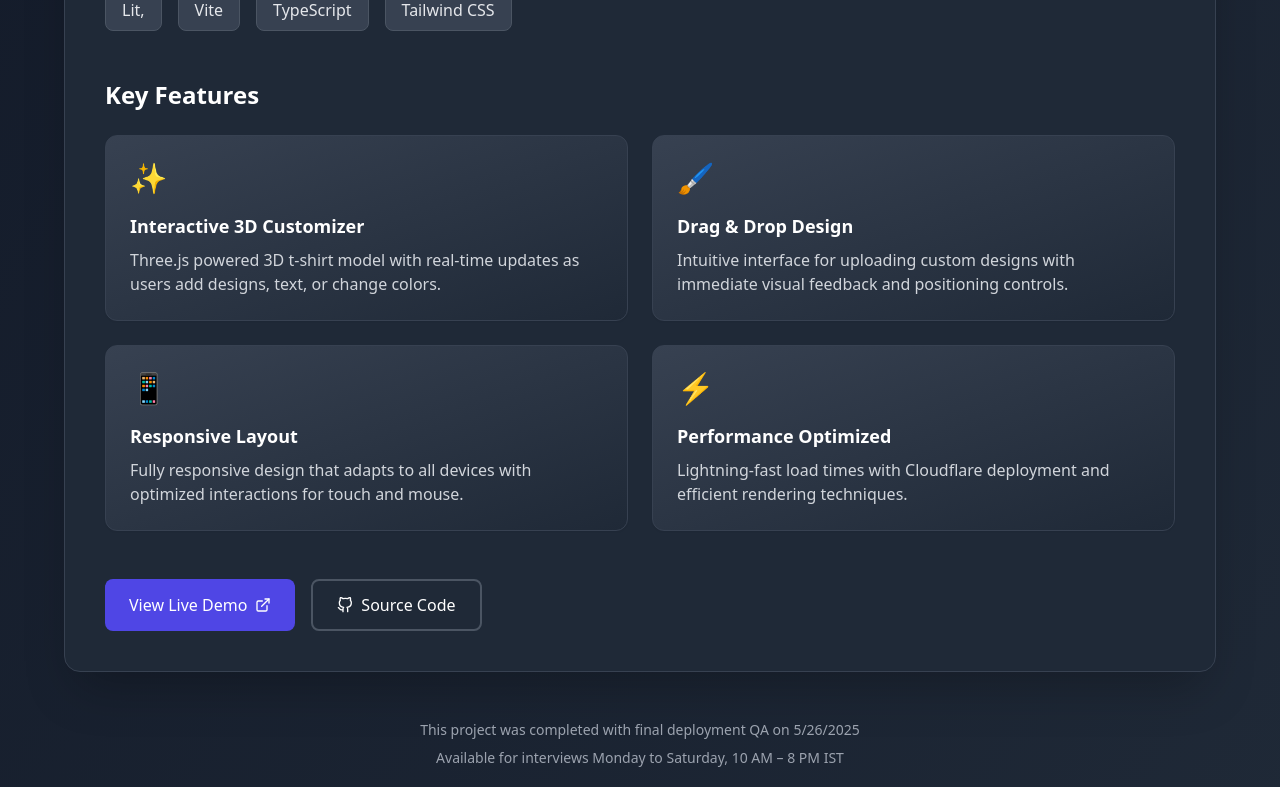
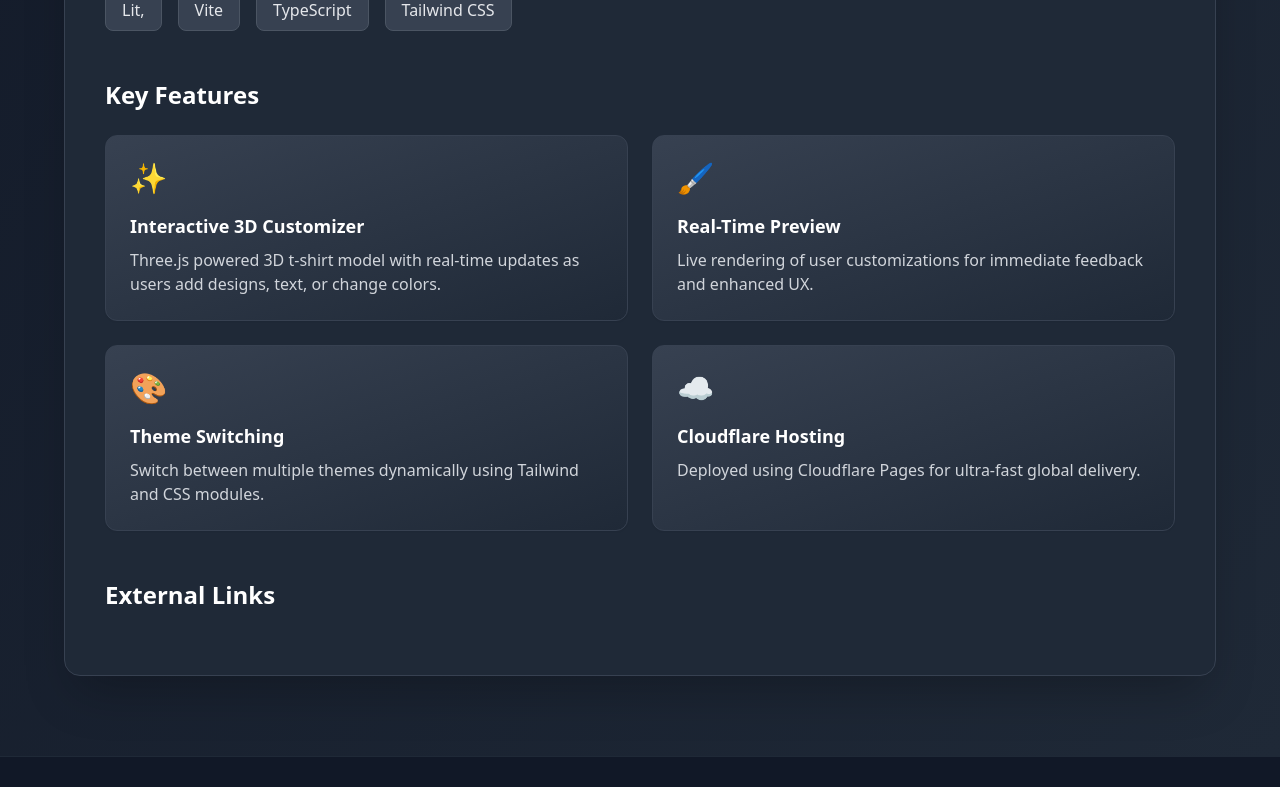
Before and after one commit to Sinanhubb/myportfolio, a React (Create React App) app in the folder my-portfolio/: page /project/1 in a window 1280 px wide. Shown: the part 940-1727 px from the top of the page. Built offline with nearby package versions, Linux system fonts and the light colour scheme.

Commit message:
added more features

```diff
--- a/my-portfolio/src/ProjectDetail.jsx
+++ b/my-portfolio/src/ProjectDetail.jsx
@@ -8,7 +8,6 @@ import { SiTailwindcss, SiThreeDotJs, SiStorybook, SiCloudflare } from "react-ic
 const ProjectDetail = ({ projects }) => {
   const { id } = useParams();
   const [project, setProject] = useState(null);
-  const [isHovered, setIsHovered] = useState(false);
 
   useEffect(() => {
     const projectId = parseInt(id);
@@ -44,6 +43,13 @@ const ProjectDetail = ({ projects }) => {
     }
   };
 
+  const techIcons = {
+    'Tailwind': <SiTailwindcss className="text-cyan-500" />,
+    'Three.js': <SiThreeDotJs className="text-gray-800 dark:text-gray-200" />,
+    'Storybook': <SiStorybook className="text-pink-500" />,
+    'Cloudflare': <SiCloudflare className="text-orange-500" />
+  };
+
   if (!project) {
     return (
       <div className="min-h-screen flex items-center justify-center text-center px-4">
@@ -70,14 +76,6 @@ const ProjectDetail = ({ projects }) => {
     );
   }
 
-  // Tech stack icons mapping
-  const techIcons = {
-    'Tailwind': <SiTailwindcss className="text-cyan-500" />,
-    'Three.js': <SiThreeDotJs className="text-gray-800 dark:text-gray-200" />,
-    'Storybook': <SiStorybook className="text-pink-500" />,
-    'Cloudflare': <SiCloudflare className="text-orange-500" />
-  };
-
   return (
     <div className="pt-24 pb-20 px-4 min-h-screen bg-gradient-to-br from-gray-50 to-gray-100 dark:from-gray-900 dark:to-gray-800">
       <div className="max-w-6xl mx-auto">
@@ -91,7 +89,7 @@ const ProjectDetail = ({ projects }) => {
             to="/"
             className="inline-flex items-center group text-indigo-600 hover:text-indigo-800 dark:text-indigo-400 dark:hover:text-indigo-300 transition-colors"
           >
-            <FiArrowLeft className="mr-2 transition-transform group-hover:-translate-x-1" />
+            <FiArrowLeft className="mr-2 group-hover:-translate-x-1 transition-transform" />
             Back to Projects
           </Link>
         </motion.div>
@@ -108,10 +106,9 @@ const ProjectDetail = ({ projects }) => {
               initial={{ opacity: 0, scale: 0.98 }}
               animate={{ opacity: 1, scale: 1 }}
               transition={{ duration: 0.8, ease: [0.16, 1, 0.3, 1] }}
-              className="h-80 md:h-96 bg-gradient-to-r from-indigo-500 to-purple-600 relative overflow-hidden"
+              className="h-80 md:h-96 bg-gradient-to-r from-indigo-500 to-purple-600 flex items-center justify-center text-white text-center px-6"
             >
-              <div className="absolute inset-0 flex items-center justify-center">
-                <div className="text-white text-center px-6">
+              <div>
                 <motion.h1
                   className="text-4xl md:text-5xl font-bold mb-4"
                   initial={{ opacity: 0, y: 20 }}
@@ -129,75 +126,43 @@ const ProjectDetail = ({ projects }) => {
                   {project.tagline || "Modern e-commerce experience for custom apparel"}
                 </motion.p>
               </div>
-              </div>
             </motion.div>
           </div>
 
-          {/* Project Content */}
+          {/* Content */}
           <div className="p-8 md:p-10">
-            {/* Meta Section */}
+            {/* Overview and Quick Facts */}
             <motion.div
               className="flex flex-col md:flex-row gap-8 mb-12"
               variants={staggerContainer}
               initial="hidden"
               animate="visible"
             >
-              {/* Overview */}
-              <motion.div
-                className="md:w-2/3"
-                variants={staggerItem}
-              >
+              <motion.div className="md:w-2/3" variants={staggerItem}>
                 <h2 className="text-2xl font-bold text-gray-900 dark:text-white mb-4">Project Overview</h2>
-                <div className="prose dark:prose-invert max-w-none">
-                  <p className="text-lg text-gray-700 dark:text-gray-300 mb-6">
+                <p className="text-lg text-gray-700 dark:text-gray-300">
                   A cutting-edge print-on-demand t-shirt store built with Lit Web Components, featuring a fully interactive 3D product customizer with real-time previews. The application delivers a seamless single-page experience with sophisticated state management and pixel-perfect animations.
                 </p>
-                </div>
               </motion.div>
-
-              {/* Quick Facts */}
-              <motion.div
-                className="md:w-1/3"
-                variants={staggerItem}
-              >
+              <motion.div className="md:w-1/3" variants={staggerItem}>
                 <div className="bg-gray-50 dark:bg-gray-700/50 p-6 rounded-xl border border-gray-100 dark:border-gray-700">
                   <h3 className="font-semibold text-gray-900 dark:text-white mb-4">Project Details</h3>
-                  <ul className="space-y-3">
-                    <li className="flex items-start">
-                      <FiCheckCircle className="text-indigo-500 mt-1 mr-2 flex-shrink-0" />
-                      <span className="text-gray-700 dark:text-gray-300">SPA with state-managed routing</span>
-                    </li>
-                    <li className="flex items-start">
-                      <FiCheckCircle className="text-indigo-500 mt-1 mr-2 flex-shrink-0" />
-                      <span className="text-gray-700 dark:text-gray-300">3D product visualization</span>
-                    </li>
-                    <li className="flex items-start">
-                      <FiCheckCircle className="text-indigo-500 mt-1 mr-2 flex-shrink-0" />
-                      <span className="text-gray-700 dark:text-gray-300">Fully responsive design</span>
-                    </li>
-                    <li className="flex items-start">
-                      <FiCheckCircle className="text-indigo-500 mt-1 mr-2 flex-shrink-0" />
-                      <span className="text-gray-700 dark:text-gray-300">No backend required</span>
-                    </li>
+                  <ul className="space-y-3 text-gray-700 dark:text-gray-300">
+                    <li className="flex items-start"><FiCheckCircle className="mt-1 mr-2 text-indigo-500" />SPA with state-managed routing</li>
+                    <li className="flex items-start"><FiCheckCircle className="mt-1 mr-2 text-indigo-500" />3D product visualization</li>
+                    <li className="flex items-start"><FiCheckCircle className="mt-1 mr-2 text-indigo-500" />Fully responsive design</li>
+                    <li className="flex items-start"><FiCheckCircle className="mt-1 mr-2 text-indigo-500" />No backend required</li>
                   </ul>
                 </div>
               </motion.div>
             </motion.div>
 
             {/* Tech Stack */}
-            <motion.div
-              className="mb-12"
-              initial={{ opacity: 0, y: 20 }}
-              animate={{ opacity: 1, y: 0 }}
-              transition={{ delay: 0.4 }}
-            >
+            <motion.div className="mb-12" initial="hidden" animate="visible" variants={fadeIn}>
               <h2 className="text-2xl font-bold text-gray-900 dark:text-white mb-6">Technology Stack</h2>
               <div className="flex flex-wrap gap-4">
-                {project.tags.map((tag, index) => (
-                  <div
-                    key={index}
-                    className="flex items-center px-4 py-2 bg-gray-50 dark:bg-gray-700 rounded-lg border border-gray-100 dark:border-gray-600"
-                  >
+                {project.tags.map((tag, i) => (
+                  <div key={i} className="flex items-center px-4 py-2 bg-gray-50 dark:bg-gray-700 rounded-lg border border-gray-100 dark:border-gray-600">
                     {techIcons[tag] && <span className="mr-2 text-xl">{techIcons[tag]}</span>}
                     <span className="text-gray-800 dark:text-gray-200">{tag}</span>
                   </div>
@@ -206,114 +171,72 @@ const ProjectDetail = ({ projects }) => {
             </motion.div>
 
             {/* Key Features */}
-            <motion.div
-              className="mb-12"
-              variants={staggerContainer}
-              initial="hidden"
-              animate="visible"
-            >
+            <motion.div className="mb-12" variants={staggerContainer} initial="hidden" animate="visible">
               <h2 className="text-2xl font-bold text-gray-900 dark:text-white mb-6">Key Features</h2>
               <div className="grid md:grid-cols-2 gap-6">
-                {/* Feature 1 */}
+                {[
+                  {
+                    title: "Interactive 3D Customizer",
+                    emoji: "✨",
+                    description: "Three.js powered 3D t-shirt model with real-time updates as users add designs, text, or change colors.",
+                  },
+                  {
+                    title: "Real-Time Preview",
+                    emoji: "🖌️",
+                    description: "Live rendering of user customizations for immediate feedback and enhanced UX.",
+                  },
+                  {
+                    title: "Theme Switching",
+                    emoji: "🎨",
+                    description: "Switch between multiple themes dynamically using Tailwind and CSS modules.",
+                  },
+                  {
+                    title: "Cloudflare Hosting",
+                    emoji: "☁️",
+                    description: "Deployed using Cloudflare Pages for ultra-fast global delivery.",
+                  }
+                ].map((feature, i) => (
                   <motion.div
+                    key={i}
                     className="p-6 bg-gradient-to-br from-indigo-50 to-white dark:from-gray-700 dark:to-gray-800 rounded-xl border border-gray-100 dark:border-gray-700 shadow-sm"
                     variants={staggerItem}
                     whileHover={{ y: -5, transition: { duration: 0.2 } }}
                   >
-                  <div className="text-indigo-600 dark:text-indigo-400 text-3xl mb-4">✨</div>
-                  <h3 className="font-bold text-lg text-gray-900 dark:text-white mb-2">Interactive 3D Customizer</h3>
-                  <p className="text-gray-600 dark:text-gray-300">
-                    Three.js powered 3D t-shirt model with real-time updates as users add designs, text, or change colors.
-                  </p>
+                    <div className="text-indigo-600 dark:text-indigo-400 text-3xl mb-4">{feature.emoji}</div>
+                    <h3 className="font-bold text-lg text-gray-900 dark:text-white mb-2">{feature.title}</h3>
+                    <p className="text-gray-600 dark:text-gray-300">{feature.description}</p>
                   </motion.div>
-
-                {/* Feature 2 */}
-                <motion.div
-                  className="p-6 bg-gradient-to-br from-indigo-50 to-white dark:from-gray-700 dark:to-gray-800 rounded-xl border border-gray-100 dark:border-gray-700 shadow-sm"
-                  variants={staggerItem}
-                  whileHover={{ y: -5, transition: { duration: 0.2 } }}
-                >
-                  <div className="text-indigo-600 dark:text-indigo-400 text-3xl mb-4">🖌️</div>
-                  <h3 className="font-bold text-lg text-gray-900 dark:text-white mb-2">Drag & Drop Design</h3>
-                  <p className="text-gray-600 dark:text-gray-300">
-                    Intuitive interface for uploading custom designs with immediate visual feedback and positioning controls.
-                  </p>
-                </motion.div>
-
-                {/* Feature 3 */}
-                <motion.div
-                  className="p-6 bg-gradient-to-br from-indigo-50 to-white dark:from-gray-700 dark:to-gray-800 rounded-xl border border-gray-100 dark:border-gray-700 shadow-sm"
-                  variants={staggerItem}
-                  whileHover={{ y: -5, transition: { duration: 0.2 } }}
-                >
-                  <div className="text-indigo-600 dark:text-indigo-400 text-3xl mb-4">📱</div>
-                  <h3 className="font-bold text-lg text-gray-900 dark:text-white mb-2">Responsive Layout</h3>
-                  <p className="text-gray-600 dark:text-gray-300">
-                    Fully responsive design that adapts to all devices with optimized interactions for touch and mouse.
-                  </p>
-                </motion.div>
-
-                {/* Feature 4 */}
-                <motion.div
-                  className="p-6 bg-gradient-to-br from-indigo-50 to-white dark:from-gray-700 dark:to-gray-800 rounded-xl border border-gray-100 dark:border-gray-700 shadow-sm"
-                  variants={staggerItem}
-                  whileHover={{ y: -5, transition: { duration: 0.2 } }}
-                >
-                  <div className="text-indigo-600 dark:text-indigo-400 text-3xl mb-4">⚡</div>
-                  <h3 className="font-bold text-lg text-gray-900 dark:text-white mb-2">Performance Optimized</h3>
-                  <p className="text-gray-600 dark:text-gray-300">
-                    Lightning-fast load times with Cloudflare deployment and efficient rendering techniques.
-                  </p>
-                </motion.div>
+                ))}
               </div>
             </motion.div>
 
-            {/* Project Links */}
-            <motion.div
-              className="flex flex-wrap gap-4 mt-12"
-              initial={{ opacity: 0 }}
-              animate={{ opacity: 1 }}
-              transition={{ delay: 0.6 }}
-            >
+            {/* Links */}
+            <motion.div initial="hidden" animate="visible" variants={fadeIn}>
+              <h2 className="text-2xl font-bold text-gray-900 dark:text-white mb-6">External Links</h2>
+              <div className="flex flex-wrap gap-4">
+                {project.demo && (
                   <a
-                href="https://t-shirt-store.pages.dev"
-                className="flex items-center px-6 py-3 bg-indigo-600 text-white rounded-lg hover:bg-indigo-700 transition-colors group"
+                    href={project.demo}
                     target="_blank"
                     rel="noopener noreferrer"
-                onMouseEnter={() => setIsHovered(true)}
-                onMouseLeave={() => setIsHovered(false)}
+                    className="inline-flex items-center px-4 py-2 bg-indigo-600 text-white rounded-lg hover:bg-indigo-700 transition"
                   >
-                <span>View Live Demo</span>
-                <motion.span
-                  animate={{ x: isHovered ? 5 : 0 }}
-                  transition={{ type: "spring", stiffness: 500 }}
-                  className="ml-2"
-                >
-                  <FiExternalLink />
-                </motion.span>
+                    <FiExternalLink className="mr-2" /> Live Demo
                   </a>
+                )}
+                {project.repo && (
                   <a
-                href="https://github.com/Sinanhubb/T-shirt_store"
-                className="flex items-center px-6 py-3 border-2 border-gray-200 dark:border-gray-600 rounded-lg hover:bg-gray-50 dark:hover:bg-gray-700 transition-colors"
+                    href={project.repo}
                     target="_blank"
                     rel="noopener noreferrer"
+                    className="inline-flex items-center px-4 py-2 bg-gray-800 text-white rounded-lg hover:bg-gray-900 transition"
                   >
-                <FiGithub className="mr-2" />
-                Source Code
+                    <FiGithub className="mr-2" /> GitHub Repo
                   </a>
+                )}
+              </div>
             </motion.div>
           </div>
-        </motion.div>
-
-        {/* Project Footer */}
-        <motion.div
-          className="mt-12 text-center text-gray-500 dark:text-gray-400 text-sm"
-          initial={{ opacity: 0 }}
-          animate={{ opacity: 1 }}
-          transition={{ delay: 0.8 }}
-        >
-          <p>This project was completed with final deployment QA on {new Date().toLocaleDateString()}</p>
-          <p className="mt-2">Available for interviews Monday to Saturday, 10 AM – 8 PM IST</p>
         </motion.div>
       </div>
     </div>
```
Lines whose indentation alone changed are shown as unchanged.
